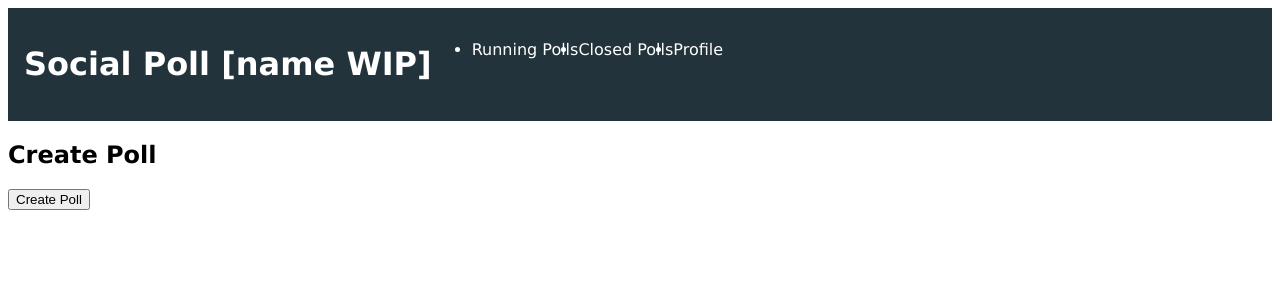
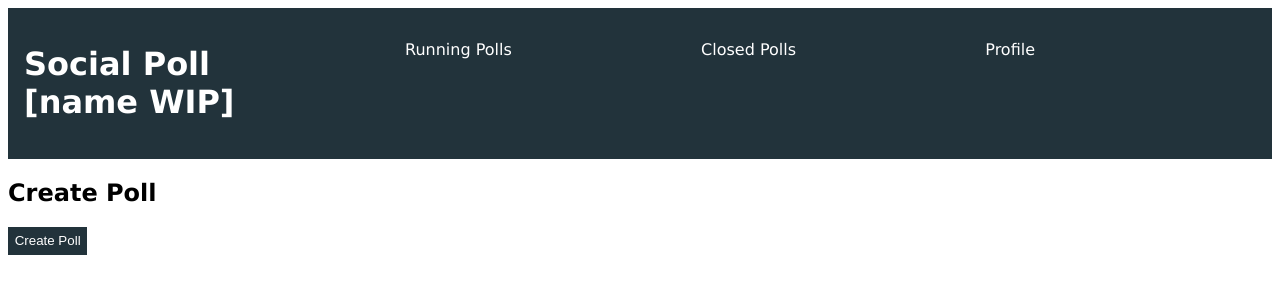
Before and after one commit to chjones2015/social-poll, a plain HTML site: page index.html in a window 1280 px wide. Drawn offline with Linux system fonts and the light colour scheme.

Commit message:
nav formatted and buttons added

```diff
--- a/assets/css/style.css
+++ b/assets/css/style.css
@@ -13,30 +13,44 @@ body {
     margin: 0;
     padding: 1em;
     /*Sets the font color for submit box*/
-    color: white;
+    color: var(--header-text);
     /*sets background color*/
     background-color: var(--header-footer-color);
+}
+
+header {
+    display: flex;
+    width: 20%;
+}
+
+nav {
+    display: flex;
+    width: 70%;
 }
 
 .top-bar ul {
     display: flex;
     flex-flow: row wrap;
-
+    justify-content: space-around;
+    width: 95%;
 }
 
-aside {
+.top-bar li {
+    list-style-type: none;
+    background-color: var()
+}
 
-}
+/* aside {
+
+} */
 
 /* for easy theme changes */
 :root {
     --body-color: white;
     --header-footer-color: #22333B;
     --body-text: #22333B;
-    --header-text: #A9927D;
+    --header-text: white;
 }
-
-
 
 .modal {
     display: none;
@@ -49,6 +63,7 @@ aside {
     overflow: auto;
     background-color: rgba(0,0,0,0.4);
 }
+
 .modal-content {
     background-color: #fefefe;
     margin: 15% auto;
@@ -56,3 +71,10 @@ aside {
     border: 1px solid #888;
     width: 70%;
 }
+
+button {
+    border: none;
+    padding: 0.5em;
+    background-color: var(--header-footer-color);
+    color: var(--header-text)
+}
--- a/index.html
+++ b/index.html
@@ -39,7 +39,7 @@
         <div class="profile-container"></div>
     </main>
 
-    <script src="script.js"></script>
+    <script src="./assets/js/script.js"></script>
 
 </body>
 </html>
```
